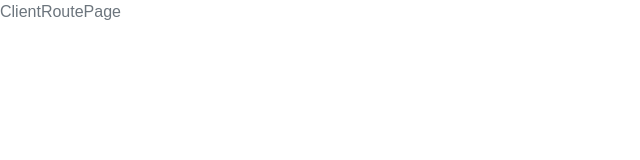
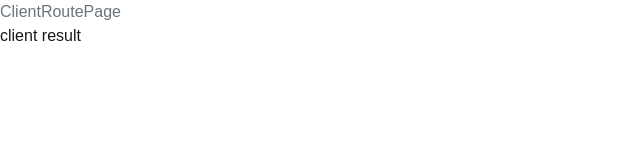
Before and after one commit to hysiou1103/nextjs-learning-rendering-demo, a Next.js app: page /client-route in a window 1280 px wide. Shown: the top 160 px of the page, without its empty margins (0-640 px from the left). Built offline with nearby package versions, Linux system fonts and the light colour scheme.

Commit message:
Tutorial59-Client-only Code

```diff
--- a/package.json
+++ b/package.json
@@ -10,6 +10,7 @@
   },
   "dependencies": {
     "@types/react-slick": "^0.23.13",
+    "client-only": "^0.0.1",
     "next": "15.1.4",
     "react": "^19.0.0",
     "react-dom": "^19.0.0",
--- a/src/app/client-route/page.tsx
+++ b/src/app/client-route/page.tsx
@@ -1,16 +1,15 @@
 'use client';
-// 在 clinet component 中引入 server-only 的程式碼，會於編譯時產生錯誤
-// import { serverSideFunction } from '@/utils/server-utils';
 import { useTheme } from '@/components/theme-provider';
+import { clientSideFunction } from '@/utils/client-utils';
 
 export default function ClientRoutePage() {
   console.log('Client route rendered');
   const theme = useTheme();
-  // const result = serverSideFunction();
+  const result = clientSideFunction();
   return (
     <>
       <h1 style={{ color: theme.colors.secondary }}>ClientRoutePage</h1>
-      {/* <p>{result}</p> */}
+      <p>{result}</p>
     </>
   );
 }
--- /dev/null
+++ b/src/utils/client-utils.ts
@@ -0,0 +1,6 @@
+import 'client-only';
+// 在 server component 使用 client only function 時，會顯示 error
+export const clientSideFunction = () => {
+  console.log('use window object, use localStorage');
+  return 'client result';
+};
--- a/src/utils/server-utils.ts
+++ b/src/utils/server-utils.ts
@@ -1,5 +1,5 @@
 import 'server-only';
-// 在開發過程中提供編譯時錯誤，避免 server-only code 被意外引入至客戶端
+// 在 clinet component 中引入 server-only 的程式碼，會於編譯時產生錯誤，避免 server-only code 被意外引入至客戶端
 export const serverSideFunction = () => {
   console.log(
     'use multiple libraries, use environment variables, interact with a database, process confidential information'
```
Also changed, not shown: 1 other file (tests, documents, lock files or other folders).
